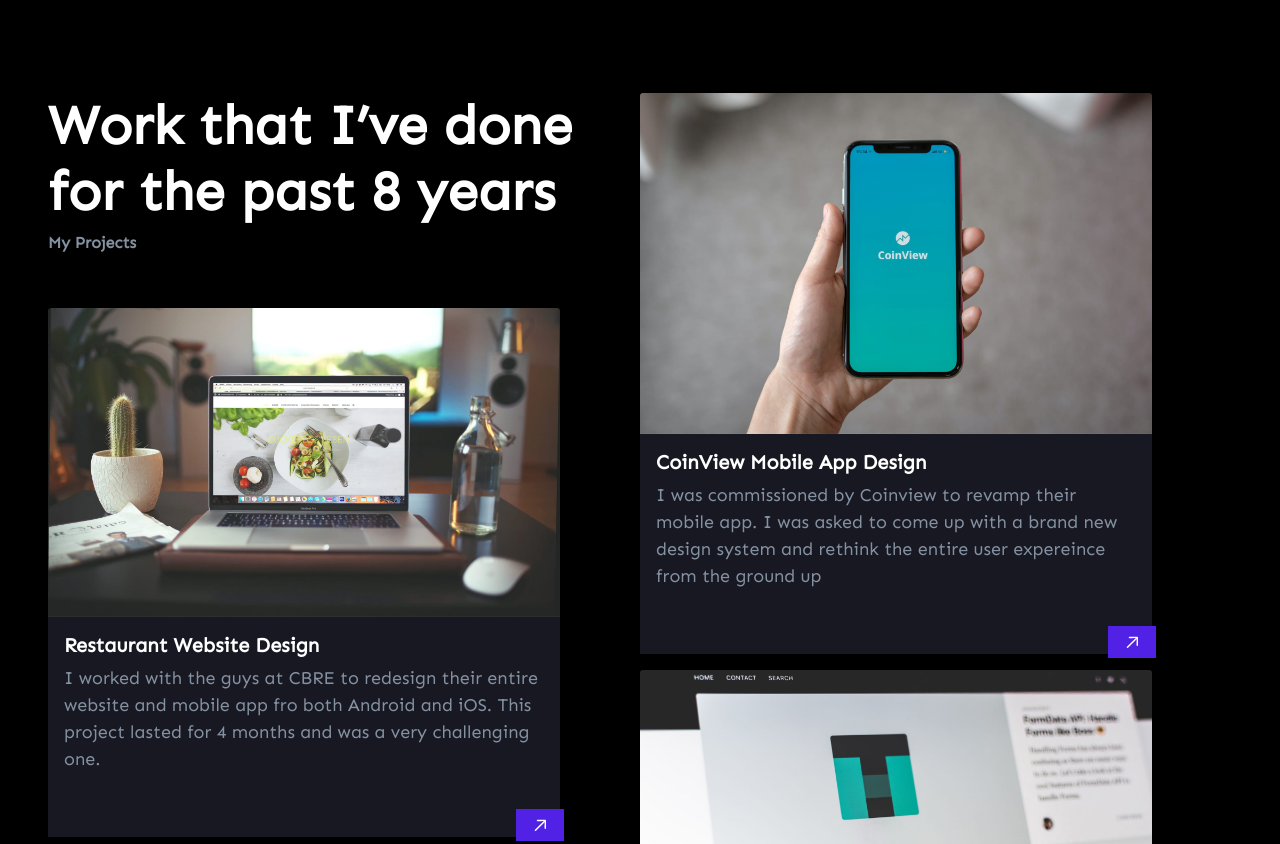
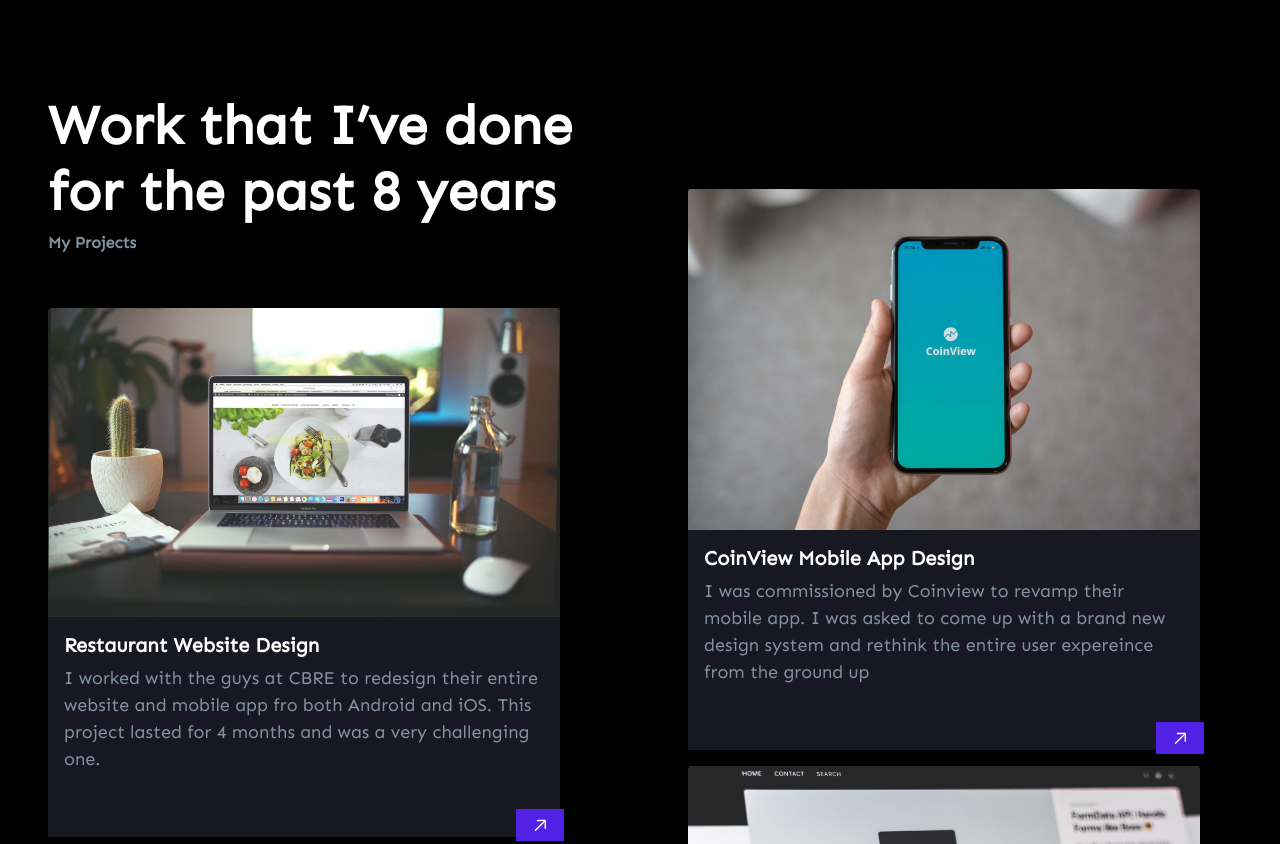
Before and after one commit to raoadithi/portfolio, a plain HTML site: page index.html in a window 1280 px wide. Shown: the part 2988-3832 px from the top of the page. Drawn offline with nearby package versions, Linux system fonts and the light colour scheme.

Commit message:
Update index.html

```diff
--- a/index.html
+++ b/index.html
@@ -163,8 +163,8 @@
             </div>
             </div>
           </div>
-          <div class="col-md-6 col-12">
-            <div class="card-container border-0  pb-3" data-aos="fade-up">
+          <div class="col-md-6 col-12 px-5 py-5">
+            <div class="card-container border-0 pt-5 pb-3" data-aos="fade-up">
               <img src="./photos/60670665a9322f84ef916559_Project 3.jpg" class="card-img-top" alt="mobile-app">
               <div class="card-body" style="background-color:#181823;">
                 <h3 class="card-title text-white"style="font-size:20px;"><strong>CoinView Mobile App Design</strong></h3>
@@ -184,7 +184,6 @@
           </div>
         </div>
       </div>
-
       <div class = "article py-5">
         <div class="d-flex flex-wrap">
           <div class="col-md-6 col-12 text-content1 py-5 px-5 d-flex align-items-center">
```
